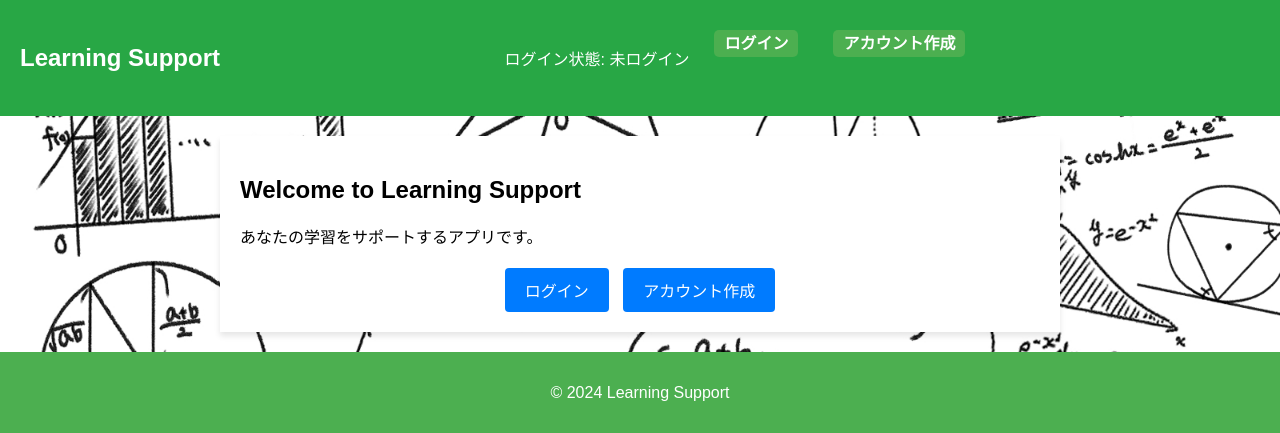
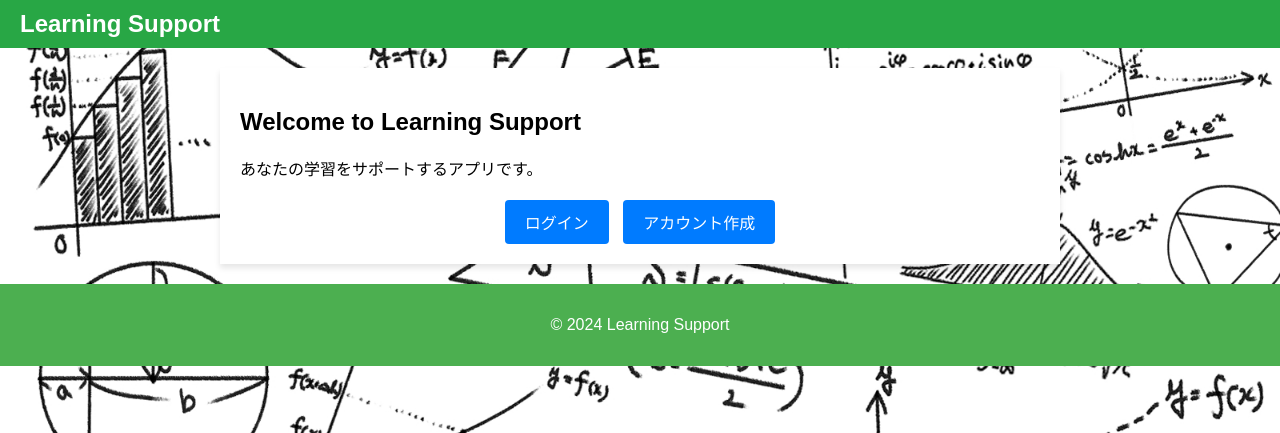
Before and after one commit to RyoRI45/NewData, a Django app: page / in a window 1280 px wide. Shown: the top 433 px of the page. Run offline with Django 5.2, Linux system fonts and the light colour scheme.

```diff
--- a/core/templates/base.html
+++ b/core/templates/base.html
@@ -13,21 +13,6 @@
         <h1 style="margin: 0; font-size: 1.5rem;">Learning Support</h1>
 
         <!-- 右側: ナビゲーションバー -->
-        <nav>
-            <ul style="list-style: none; display: flex; gap: 15px; margin: 0; padding: 0;">
-                <p>ログイン状態: {% if user.is_authenticated %} ログイン済み {% else %} 未ログイン {% endif %}</p>
-                {% if user.is_authenticated %}
-                    <!-- ログインしている場合 -->
-                    <li><a href="{% url 'manage_grades' %}" style="text-decoration: none; color: white; font-weight: bold;">成績管理</a></li>
-                    <li><a href="{% url 'attendance_plan' %}" style="text-decoration: none; color: white; font-weight: bold;">出席計画</a></li>
-                    <li><a href="{% url 'logout' %}" style="text-decoration: none; color: white; font-weight: bold;">ログアウト</a></li>
-                {% else %}
-                    <!-- ログインしていない場合 -->
-                    <li><a href="{% url 'login' %}" style="text-decoration: none; color: white; font-weight: bold;">ログイン</a></li>
-                    <li><a href="{% url 'register_student' %}" style="text-decoration: none; color: white; font-weight: bold;">アカウント作成</a></li>
-                {% endif %}
-            </ul>
-        </nav>
     </header>
 
     <div class="container">
--- a/core/templates/core/student_home.html
+++ b/core/templates/core/student_home.html
@@ -3,7 +3,7 @@
 {% block content %}
 <!-- ヘッダー -->
 <header style="display: flex; justify-content: space-between; align-items: center; padding: 10px 20px; background-color: #28a745; color: white;">
-    <h1 style="margin: 0; font-size: 1.5rem;">Learning Support</h1>
+    <h1 style="margin: 0; font-size: 1.5rem;">ようこそ、{{ student.student_name }}さん</h1>
     <!-- ナビゲーションバー -->
     <nav>
         <ul style="list-style: none; display: flex; gap: 15px; margin: 0; padding: 0;">
@@ -16,7 +16,6 @@
 
 <!-- メインコンテンツ -->
 <div class="content-container" style="padding: 20px;">
-    <h2>ようこそ、{{ student.student_name }}さん</h2>
     <p>学習管理をお手伝いします。</p>
 
     <!-- ボタンエリア -->
```
Also changed, not shown: core/templates/core/base.html (+0 -16 lines).
